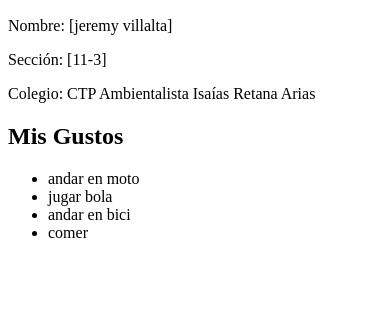
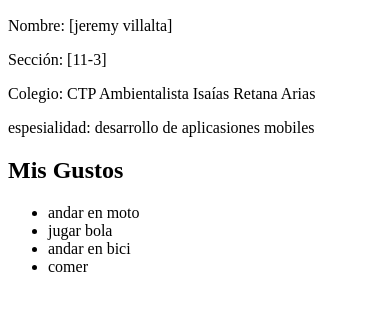
Before and after one commit to MemiV/Proyecto-Versionamiento-Jeremyvillalta, a plain HTML site: page index.html in a window 390 px wide. Shown: the part 246-556 px from the top of the page. Drawn offline with Linux system fonts and the light colour scheme.

Commit message:
nuevo dato general
Added a new paragraph for specialty in mobile application development.

```diff
--- a/index.html
+++ b/index.html
@@ -13,7 +13,7 @@
     <p>Nombre: [jeremy villalta]</p>
     <p>Sección: [11-3]</p>
     <p>Colegio: CTP Ambientalista Isaías Retana Arias</p>
-
+    <p>espesialidad: desarrollo de aplicasiones mobiles</p>
     <h2>Mis Gustos</h2>
     <ul>
         <li>andar en moto</li>
```
